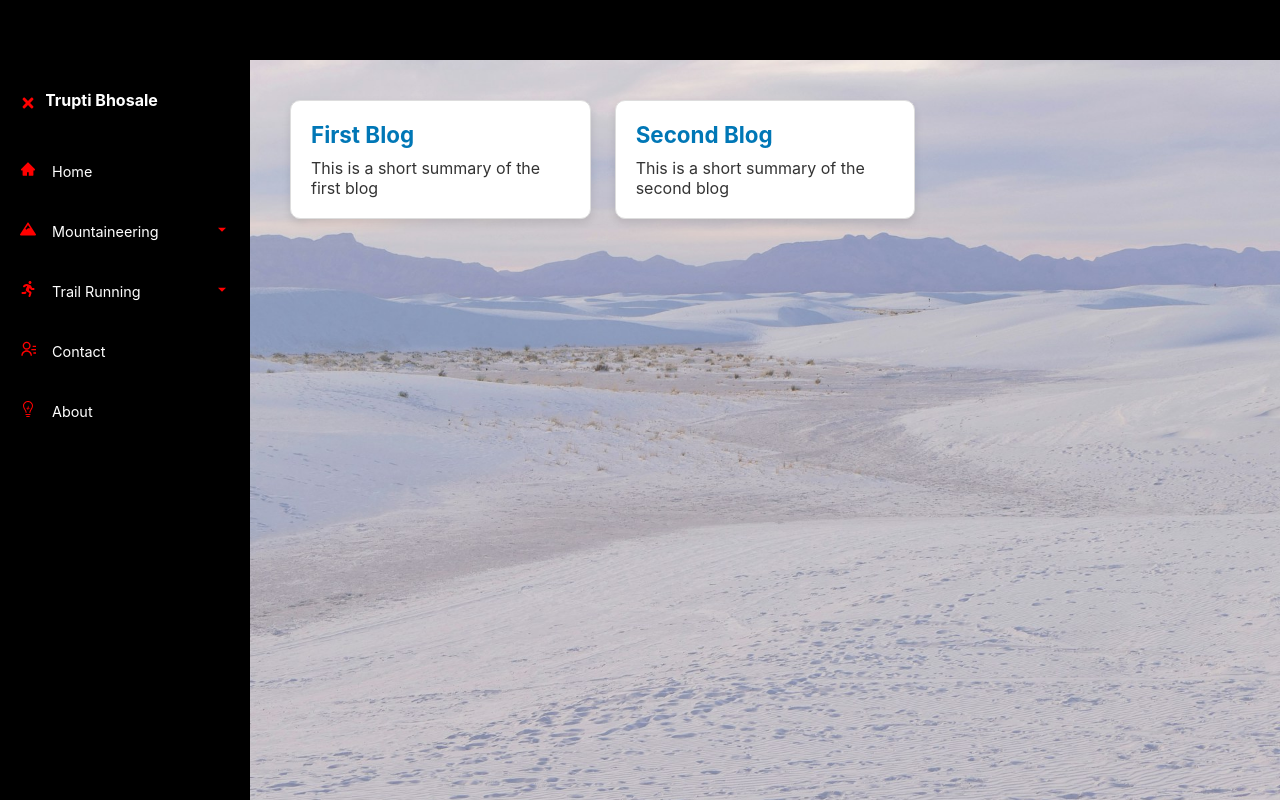
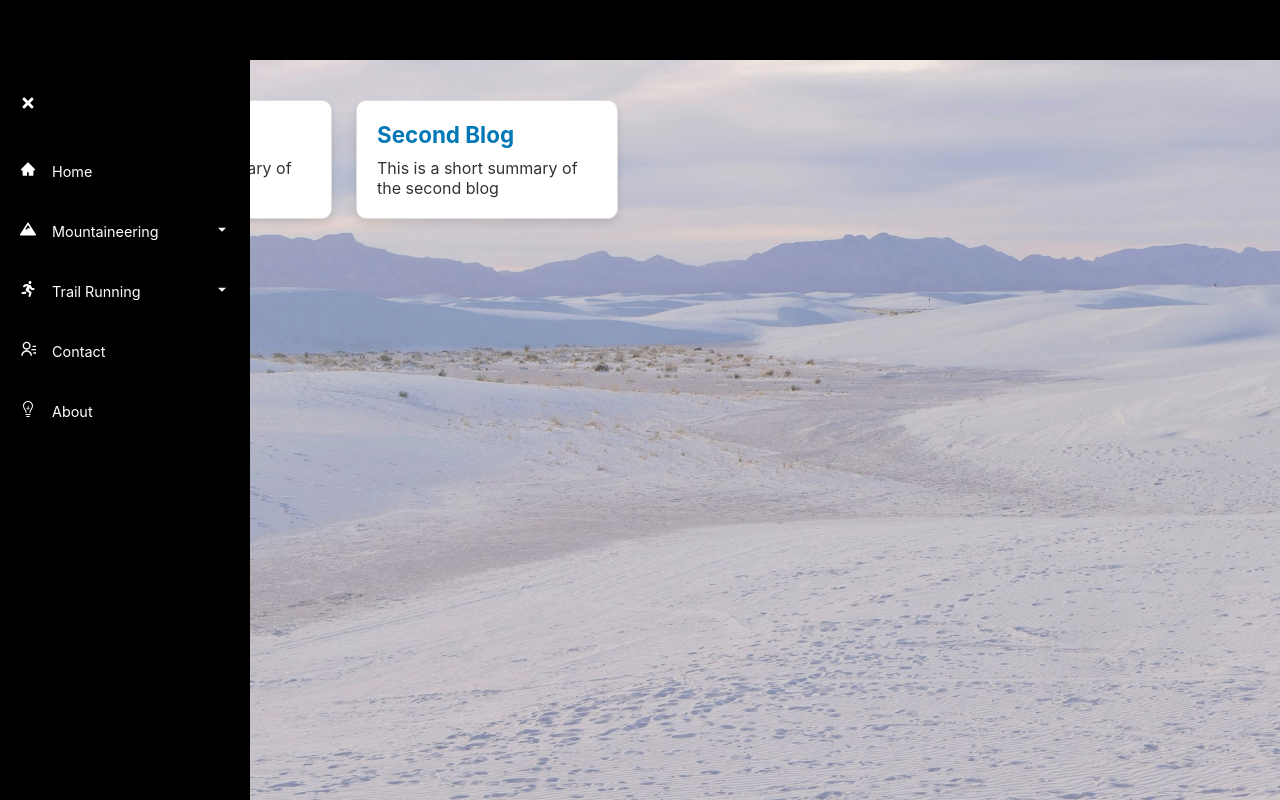
Before and after one commit to truptibhosale123/my-website, a React (Create React App) app: page /mountaineering/blogs in a window 1280 px wide. Built offline with nearby package versions, Linux system fonts and the light colour scheme.

Commit message:
Final for 16th Sep

```diff
--- a/src/components/BlogList.js
+++ b/src/components/BlogList.js
@@ -26,6 +26,8 @@ const styles = {
       gridTemplateColumns: 'repeat(auto-fill, minmax(200px, 1fr))',
       gap: '16px',
       padding: '20px',
+      '@media (max-width: 768px)': { // Adjust the breakpoint as needed
+        gridTemplateColumns: '1fr', // Single column layout on mobile
     },
     blogCard: {
       border: '1px solid #ccc',
@@ -38,6 +40,6 @@ const styles = {
     blogCardHover: {
       transform: 'scale(1.05)',
     },
-  };
+  }};
 
   export default BlogList;
--- a/src/components/Blogs.css
+++ b/src/components/Blogs.css
@@ -19,7 +19,7 @@ body {
     gap: 24px;
     padding: 40px;
     max-width: 1200px;
-    margin-left: 250px;
+    margin-left: 30px;
     border-radius: 10px; /* Rounded corners for the grid container */
     margin-top: 60px;
   }
@@ -40,7 +40,7 @@ body {
     font-size: 1.4em;
     color: #0077b6; /* Add a blue tone to the title */
     margin-bottom: 10px;
-  }
+   }
 
   .blog-card:hover {
     transform: scale(1.2); /* Enlarge the card by 20% */
--- a/src/pages/Sidebar.js
+++ b/src/pages/Sidebar.js
@@ -105,7 +105,8 @@ const ToggleButton = styled.div`
     z-index: 15;
     margin-top:60px;
     background-color:black;
-     padding: 10px;
+    padding: 10px;
+    color:white;
 `;
 
 function Sidebar() {
@@ -117,18 +118,11 @@ function Sidebar() {
 
     return (
         <>
-            <IconContext.Provider value={{color:"red" , size: "1rem"}}>
+            <IconContext.Provider value={{ size: "1rem"}}>
                 <SidebarNav isOpen={isOpen}>
                     <SidebarWrap>
                         <NavIcon>
-                            <h2 style={{
-                                textAlign: "center",
-                                color: "white",
-                                marginLeft: "45px",
-                                fontSize: "1rem"
-                            }}>
-                                Trupti Bhosale
-                            </h2>
+
                         </NavIcon>
 
                         {SidebarData.map((item, index) => {
@@ -137,7 +131,7 @@ function Sidebar() {
                     </SidebarWrap>
                 </SidebarNav>
 
-                <ToggleButton onClick={handleToggle}>
+                <ToggleButton onClick={handleToggle} >
                     {isOpen ? <FaTimes /> : <FaBars />}
                 </ToggleButton>
             </IconContext.Provider>
```
